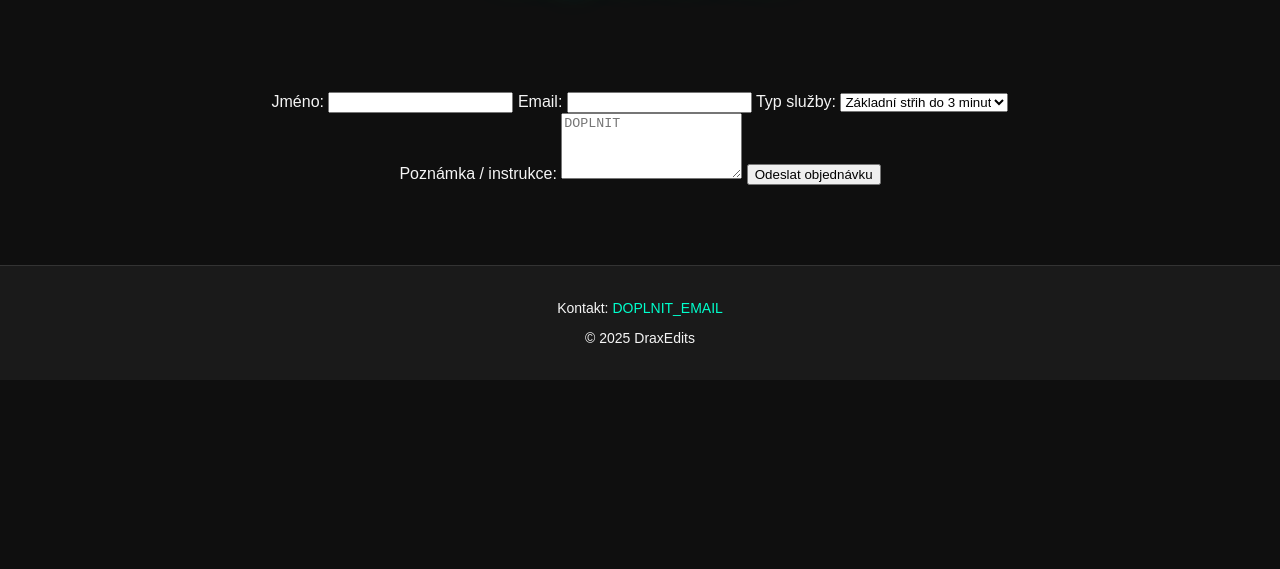
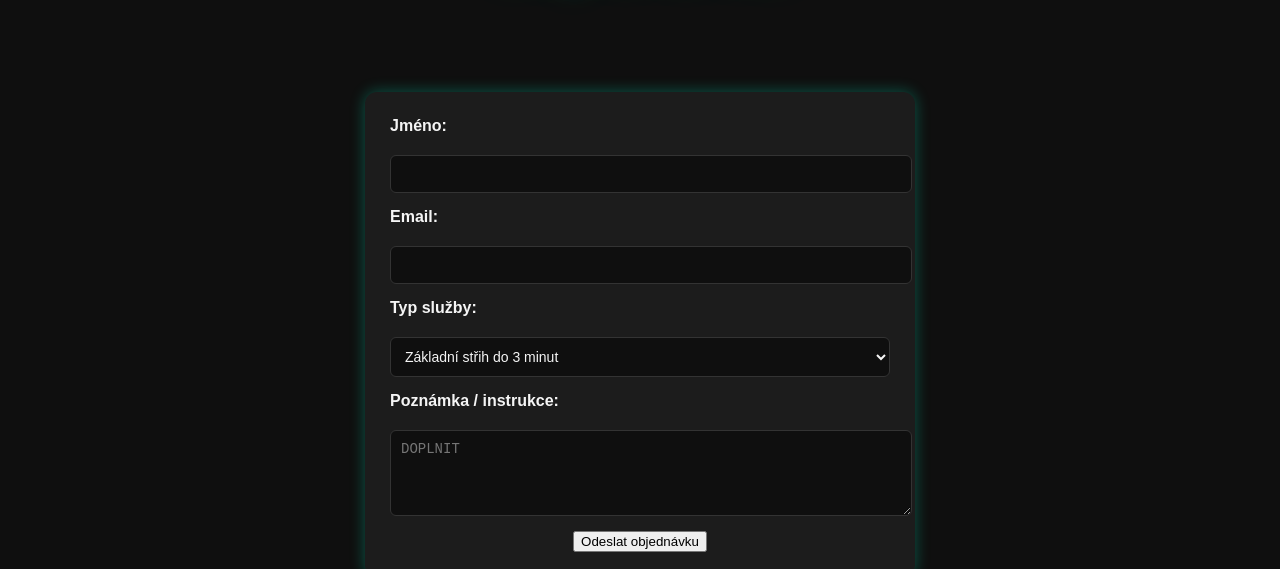
Before and after one commit to Merix-X/DraxEdits, a plain HTML site: page order.html in a window 1280 px wide. Shown: the part 263-832 px from the top of the page. Before the commit the page ends 800 px from the top, so only its background shows below. Drawn offline with Linux system fonts and the light colour scheme.

Commit message:
Update style.css

```diff
--- a/style.css
+++ b/style.css
@@ -99,6 +99,49 @@ footer a {
     text-decoration: none;
 }
 
+.order-form {
+  max-width: 500px;
+  margin: auto;
+  background: #1c1c1c;
+  padding: 25px;
+  border-radius: 12px;
+  box-shadow: 0 0 15px rgba(0, 255, 204, 0.3);
+  display: flex;
+  flex-direction: column;
+  gap: 15px;
+  text-align: left;
+}
+
+.order-form label {
+  font-weight: bold;
+  margin-bottom: 5px;
+  display: block;
+}
+
+.order-form input,
+.order-form select,
+.order-form textarea {
+  width: 100%;
+  padding: 10px;
+  border-radius: 6px;
+  border: 1px solid #333;
+  background: #0f0f0f;
+  color: #f5f5f5;
+  font-size: 14px;
+}
+
+.order-form input:focus,
+.order-form select:focus,
+.order-form textarea:focus {
+  outline: none;
+  border-color: #00ffcc;
+  box-shadow: 0 0 5px #00ffcc;
+}
+
+.order-form button {
+  align-self: center;
+}
+
 /* Responsivita */
 @media (max-width: 768px) {
     nav {
```
